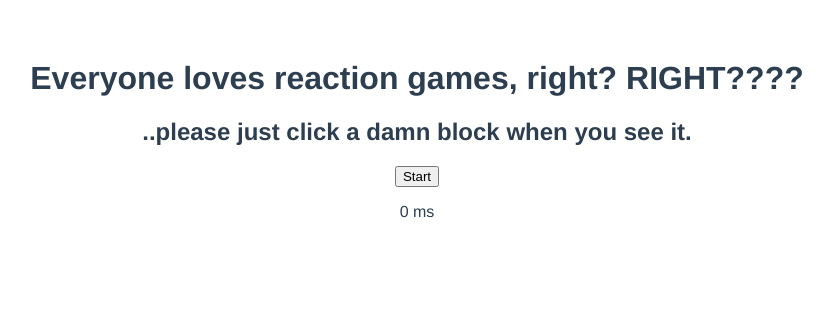
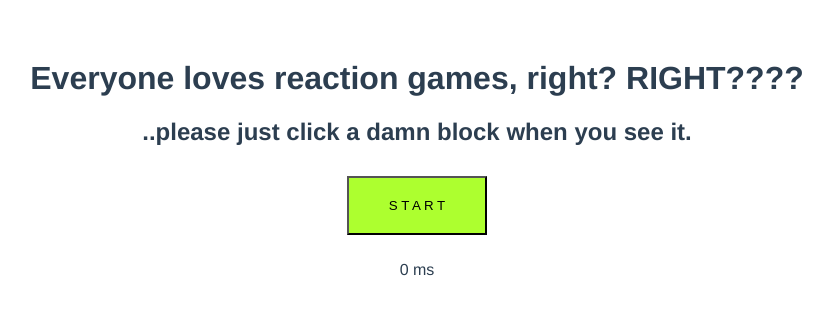
Before and after one commit to runestextwa/reaction-time-game, a Vue app: page / in a window 1280 px wide. Shown: the top 314 px of the page, without its empty margins (223-1056 px from the left). Built offline with nearby package versions, Linux system fonts and the light colour scheme.

Commit message:
button styling
Otherwise it kinda feels as if nothing happens after clicking

```diff
--- a/src/App.vue
+++ b/src/App.vue
@@ -1,7 +1,7 @@
 <template>
   <h1>Everyone loves reaction games, right? RIGHT????</h1>
   <h2>..please just click a damn block when you see it.</h2>
-  <button @click="gameOn">Start</button>
+  <button class="btn" @click="gameOn">S T A R T</button>
   <blockForClicking v-if="gameStatus" @click="gameOff" />
   <p>{{ countingSeconds }} ms</p>
 </template>
@@ -48,4 +48,13 @@ export default {
   color: #2c3e50;
   margin-top: 60px;
 }
+.btn {
+  margin: 10px auto;
+  padding: 20px 40px;
+  background-color:greenyellow;
+}
+.btn:active {
+            transform: scale(0.8);
+            box-shadow: 3px 2px 22px 1px rgba(0, 0, 0, 0.24);
+        }
 </style>
```
